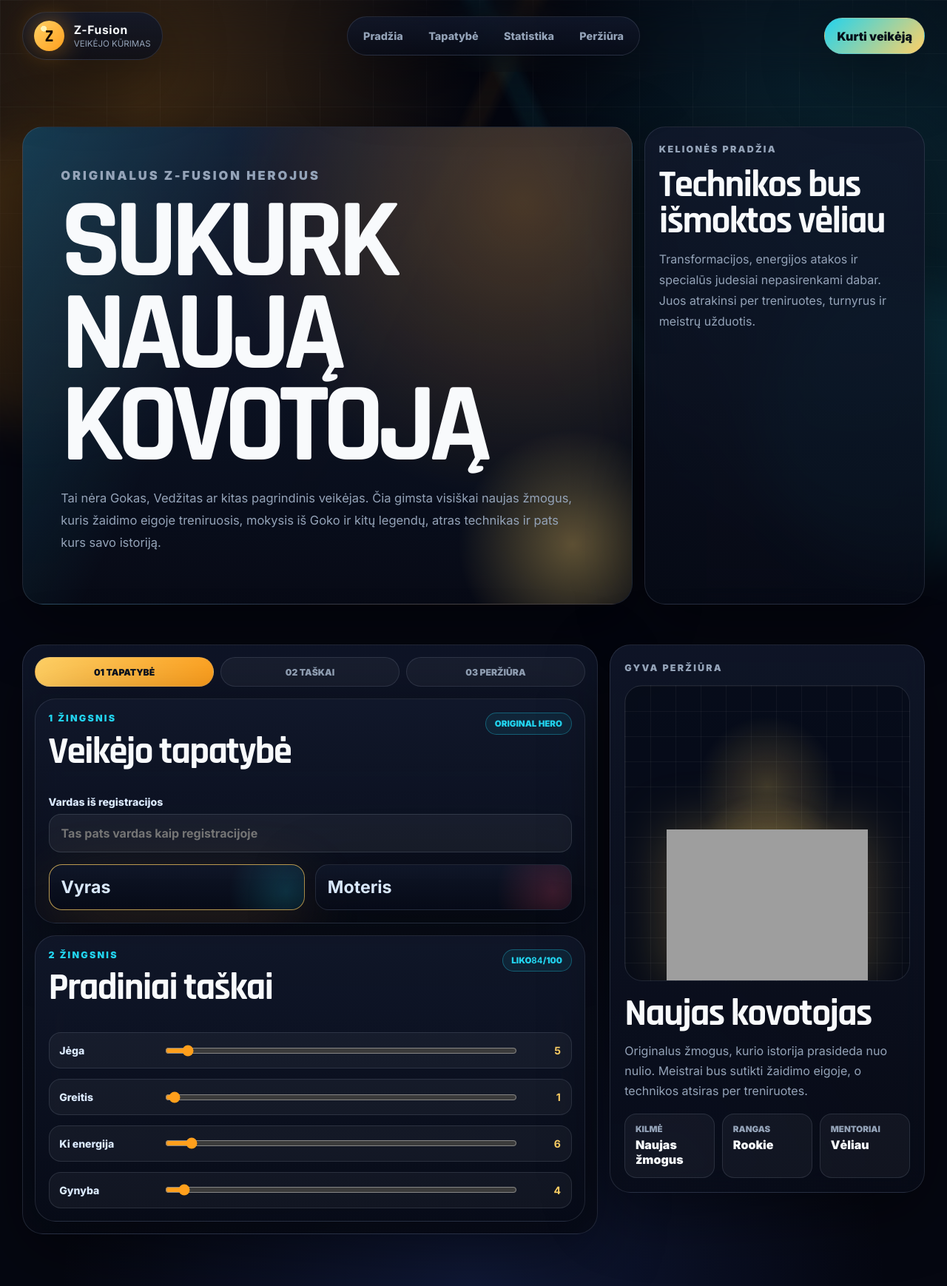
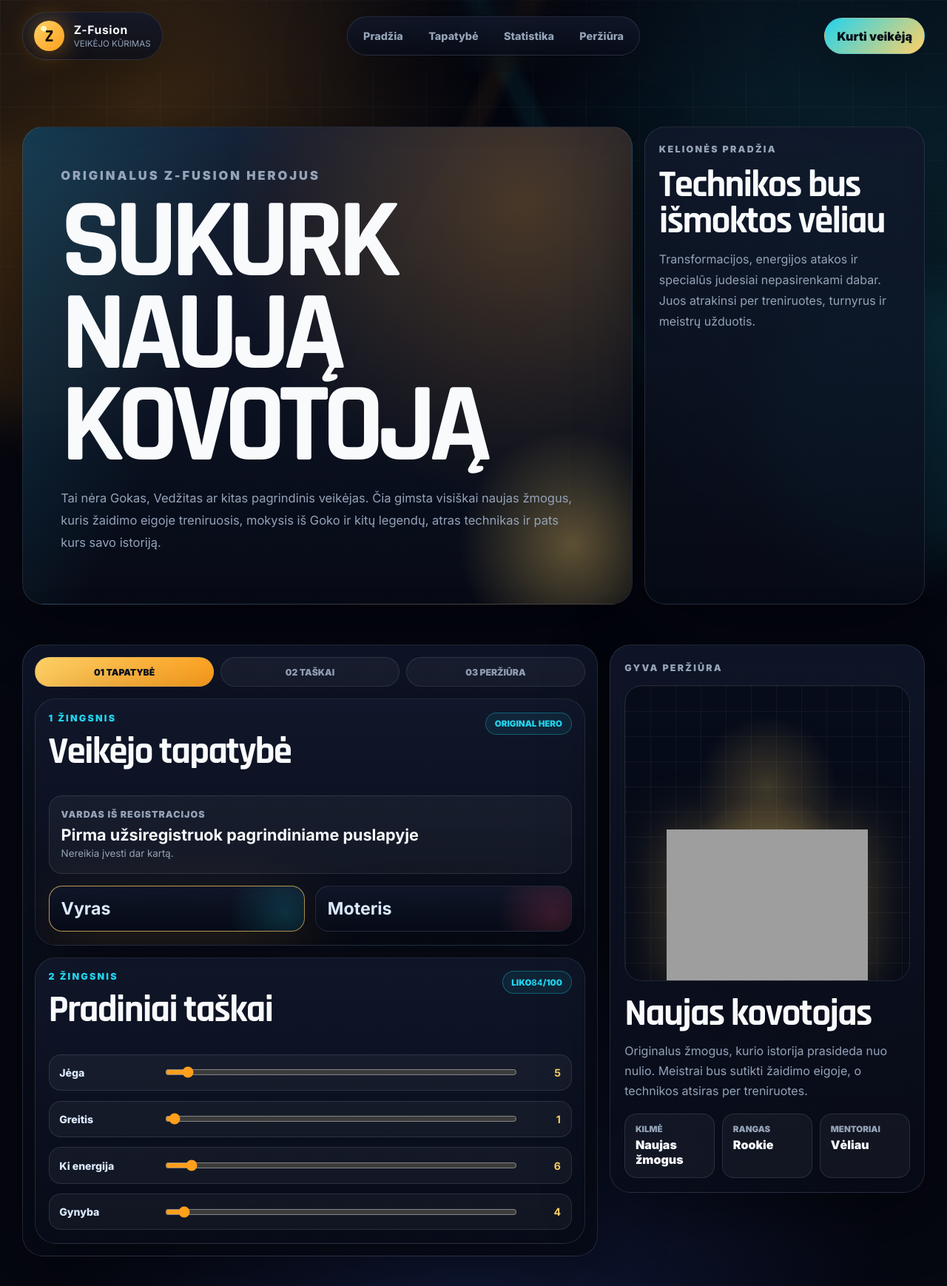
Before and after one commit to Adrijuszxc17/Dbz, a PHP site: page /character.html in a window 1280 px wide. Shown: the top 1738 px of the page at 74% size. Run offline with PHP 8.4, Linux system fonts and the light colour scheme; grey boxes are pictures that could not be loaded.

Commit message:
Display character name from registration
Co-authored-by: Adrijuszxc17 <Adrijuszxc17@users.noreply.github.com>

```diff
--- a/character.html
+++ b/character.html
@@ -77,9 +77,11 @@
           </div>
 
           <div class="form-grid">
-            <div>
-              <label for="fighter-name">Vardas iš registracijos</label>
-              <input id="fighter-name" name="fighter-name" type="text" placeholder="Tas pats vardas kaip registracijoje" autocomplete="off">
+            <div class="registered-name-card">
+              <span>Vardas iš registracijos</span>
+              <strong id="fighter-name-display">Vardas bus įkeltas po registracijos</strong>
+              <small>Nereikia įvesti dar kartą.</small>
+              <input id="fighter-name" name="fighter-name" type="hidden">
             </div>
           </div>
 
--- a/script.js
+++ b/script.js
@@ -3,6 +3,7 @@ const TOTAL_POINTS = 100;
 
 const registerNameInput = document.querySelector("#register-name");
 const fighterNameInput = document.querySelector("#fighter-name");
+const fighterNameDisplay = document.querySelector("#fighter-name-display");
 const statInputs = Array.from(document.querySelectorAll(".stat-range"));
 const remainingPoints = document.querySelector("#remaining-points");
 
@@ -19,11 +20,19 @@ if (registerNameInput) {
   registerNameInput.form?.addEventListener("submit", saveRegisterName);
 }
 
-if (fighterNameInput) {
+if (fighterNameInput || fighterNameDisplay) {
   const savedName = localStorage.getItem(STORAGE_KEY);
 
   if (savedName) {
-    fighterNameInput.value = savedName;
+    if (fighterNameInput) {
+      fighterNameInput.value = savedName;
+    }
+
+    if (fighterNameDisplay) {
+      fighterNameDisplay.textContent = savedName;
+    }
+  } else if (fighterNameDisplay) {
+    fighterNameDisplay.textContent = "Pirma užsiregistruok pagrindiniame puslapyje";
   }
 }
 
--- a/styles.css
+++ b/styles.css
@@ -698,6 +698,35 @@ h3 {
   grid-template-columns: 1fr;
 }
 
+.registered-name-card {
+  padding: 1rem;
+  background: rgba(255, 255, 255, 0.045);
+  border: 1px solid var(--line);
+  border-radius: 18px;
+}
+
+.registered-name-card span,
+.registered-name-card small {
+  display: block;
+  color: var(--muted);
+  line-height: 1.5;
+}
+
+.registered-name-card span {
+  margin-bottom: 0.25rem;
+  font-size: 0.78rem;
+  font-weight: 900;
+  letter-spacing: 0.08em;
+  text-transform: uppercase;
+}
+
+.registered-name-card strong {
+  display: block;
+  margin-bottom: 0.2rem;
+  color: var(--text);
+  font-size: 1.35rem;
+}
+
 .builder-form label {
   color: #dbeafe;
   font-size: 0.88rem;
```
Also changed, not shown: README.md.
